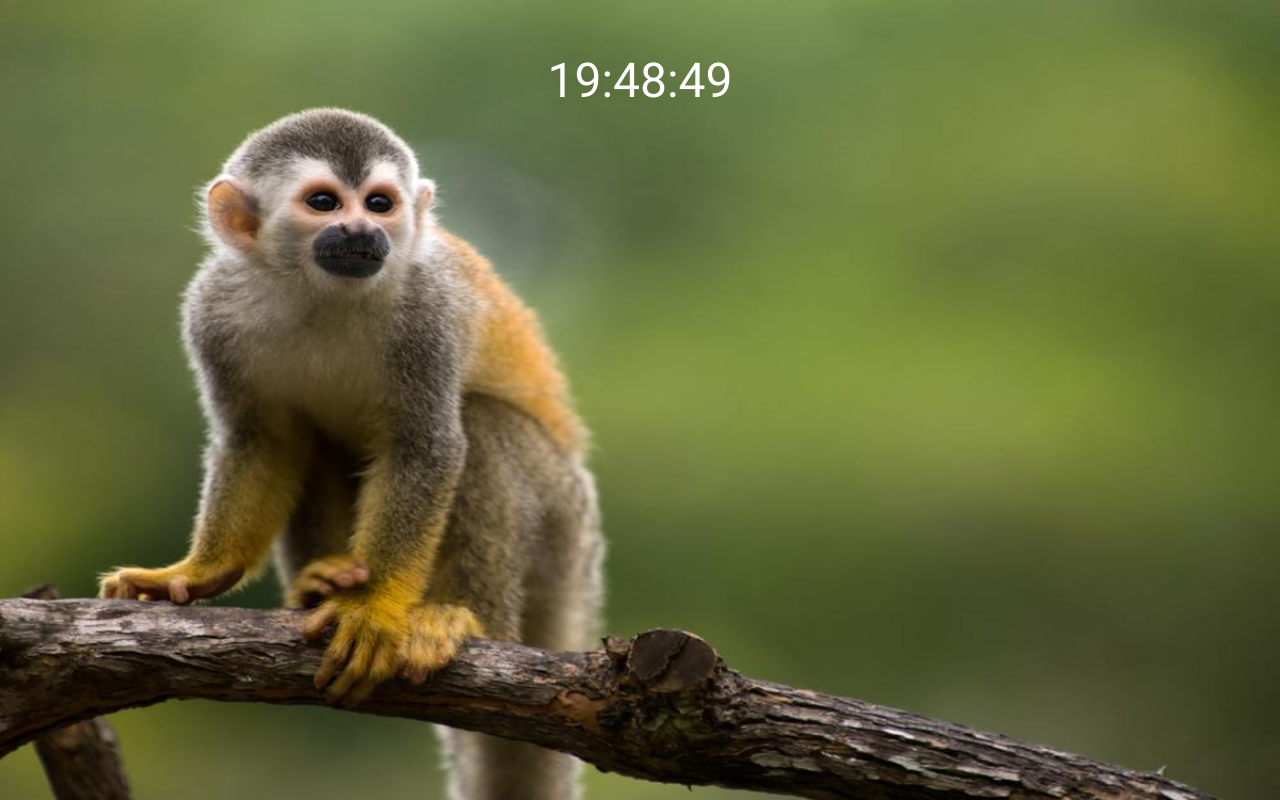
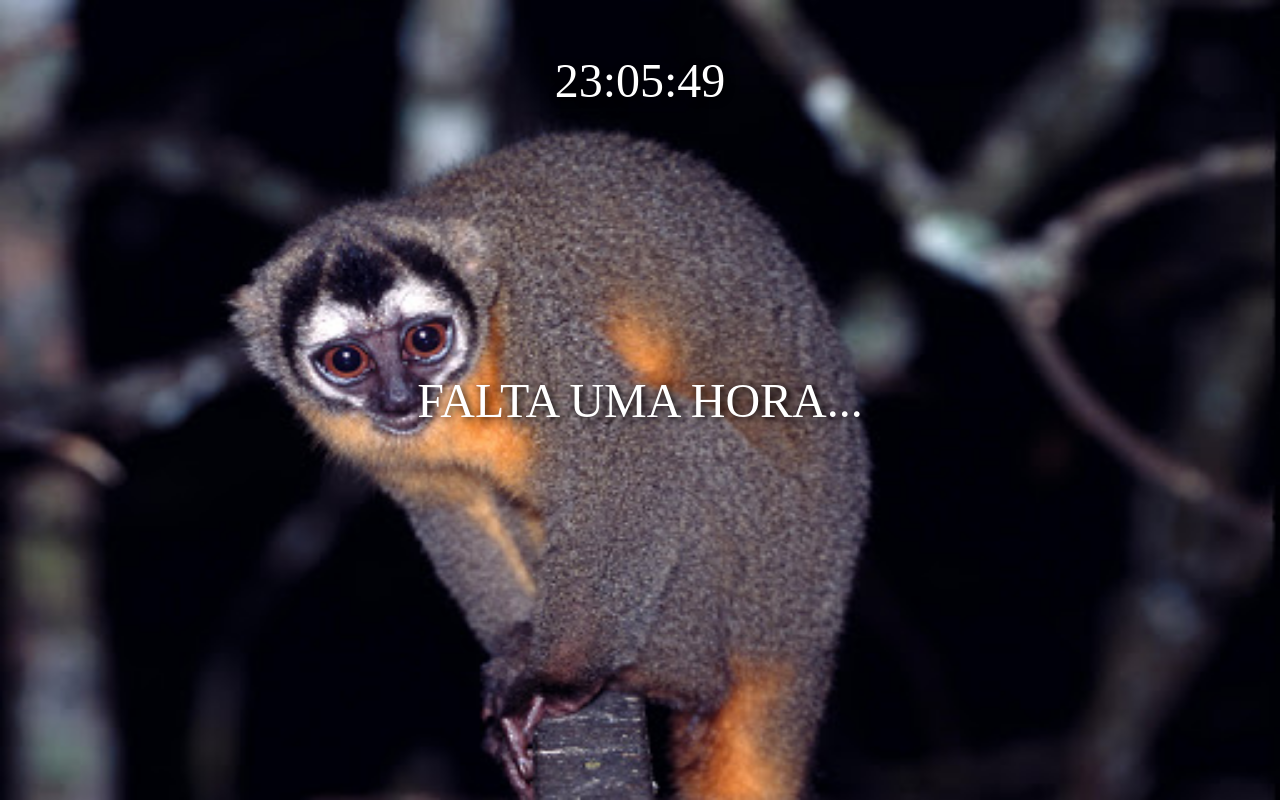
Before and after one commit to Cesaario/oleodemacaco, a website: page index.html in a window 1280 px wide. Drawn offline with Linux system fonts and the light colour scheme.

Commit message:
está chegando a hora...

```diff
--- a/index.css
+++ b/index.css
@@ -23,6 +23,18 @@ img {
   top: 10%;
   left: 50%;
   transform: translate(-50%, -50%);
-  font-family: 'Roboto', sans-serif;
+  font-family: 'Times New Roman', Times, serif;
   font-size: 48px;
+  text-shadow: 2px 2px 8px #000;
 }
+
+#texto {
+  color: white;
+  position: absolute;
+  top: 50%;
+  left: 50%;
+  transform: translate(-50%, -50%);
+  font-family: 'Times New Roman', Times, serif;
+  font-size: 48px;
+  text-shadow: 2px 2px 8px #000;
+}
--- a/index.html
+++ b/index.html
@@ -5,10 +5,10 @@
         <link href="https://fonts.googleapis.com/css2?family=Roboto&display=swap" rel="stylesheet">
     </head>
     <body>
-        <div>
-            <img src="imagens/macaco-pequeno.jpg">
-            <div id="hora"/>
-            <div id="texto">
+        <div class="container">
+            <img id='imagem' src="">
+            <div id="hora">hora</div>
+            <div id="texto">oi</div>
         </div>
     </body>
 </html>
--- a/script.js
+++ b/script.js
@@ -1,20 +1,29 @@
 setInterval(relogio, 1000);
 
-function relogio(){
+function relogio() {
     const horaAtual = gerarHora();
-    const texto = `${horaAtual.hora}:${horaAtual.minuto}:${horaAtual.segundo}`
-    document.getElementById("hora").innerHTML = texto
+    const textoHorario = `${horaAtual.hora}:${horaAtual.minuto}:${horaAtual.segundo}`
+    const dados = gerarDados();
+    document.getElementById("hora").innerHTML = `${textoHorario}`
+    document.getElementById("texto").innerHTML = `${dados.texto.join("<br>")}`
+    document.getElementById("imagem").src = `${dados.imagem}`
+    document.getElementById("texto").style.fontSize = `${!!dados.fonte ? dados.fonte : "48px"}`
 }
 
-function gerarHora(){
+function gerarHora() {
     const horaAtual = new Date();
-    const hora = horaAtual.getHours()
-    const minuto = horaAtual.getMinutes()
-    const segundo = horaAtual.getSeconds()
+    let hora = horaAtual.getHours()
+    let minuto = horaAtual.getMinutes()
+    let segundo = horaAtual.getSeconds()
 
-    if(hora < 10) hora = `0${hora}`
-    if(minuto < 10) minuto = `0${minuto}`
-    if(segundo < 10) segundo = `0${segundo}`
+    if (hora < 10) hora = `0${hora}`
+    if (minuto < 10) minuto = `0${minuto}`
+    if (segundo < 10) segundo = `0${segundo}`
+
+    if (true) {
+        hora = "23"
+        minuto = "05"
+    }
 
     return {
         hora,
@@ -23,11 +32,44 @@ function gerarHora(){
     }
 }
 
-function gerarTexto(){
-    const hora = gerarHora();
-    return [
-        "Está cedo demais",
-        "para o óleo",
-        "de macaco."
-    ]
+function gerarDados() {
+    const horaAtual = gerarHora();
+    if (parseInt(horaAtual.hora) == 0) {
+        return {
+            texto: [
+                "MEIA NOITE!!!",
+                "HORÁRIO OFICIAL DO",
+                "ÓLEO",
+                "DE",
+                "MACACO"
+            ],
+            imagem: 'imagens/Macaco-da-noite.jpg',
+            fonte: '64px'
+        }
+    } else if (parseInt(horaAtual.hora) == 1) {
+        return {
+            texto: [
+                "VOCÊ CHEGOU TARDE DEMAIS",
+                "PARA O ÓLEO",
+                "DE MACACO"
+            ],
+            imagem: 'imagens/macaco-da-noite-especie.jpg'
+        }
+    } else if (parseInt(horaAtual.hora) < 23) {
+        return {
+            texto: [
+                "ESTÁ CEDO DEMAIS",
+                "PARA O ÓLEO",
+                "DE MACACO"
+            ],
+            imagem: 'imagens/macaco-pequeno.jpg'
+        }
+    } else if (parseInt(horaAtual.hora) == 23) {
+        return {
+            texto: [
+                "FALTA UMA HORA..."
+            ],
+            imagem: 'imagens/unnamed.jpg'
+        }
+    }
 }
```
Also changed, not shown: imagens/Macaco-da-noite.jpg (added), imagens/macaco-da-noite-especie.jpg (added), imagens/unnamed.jpg (added).
